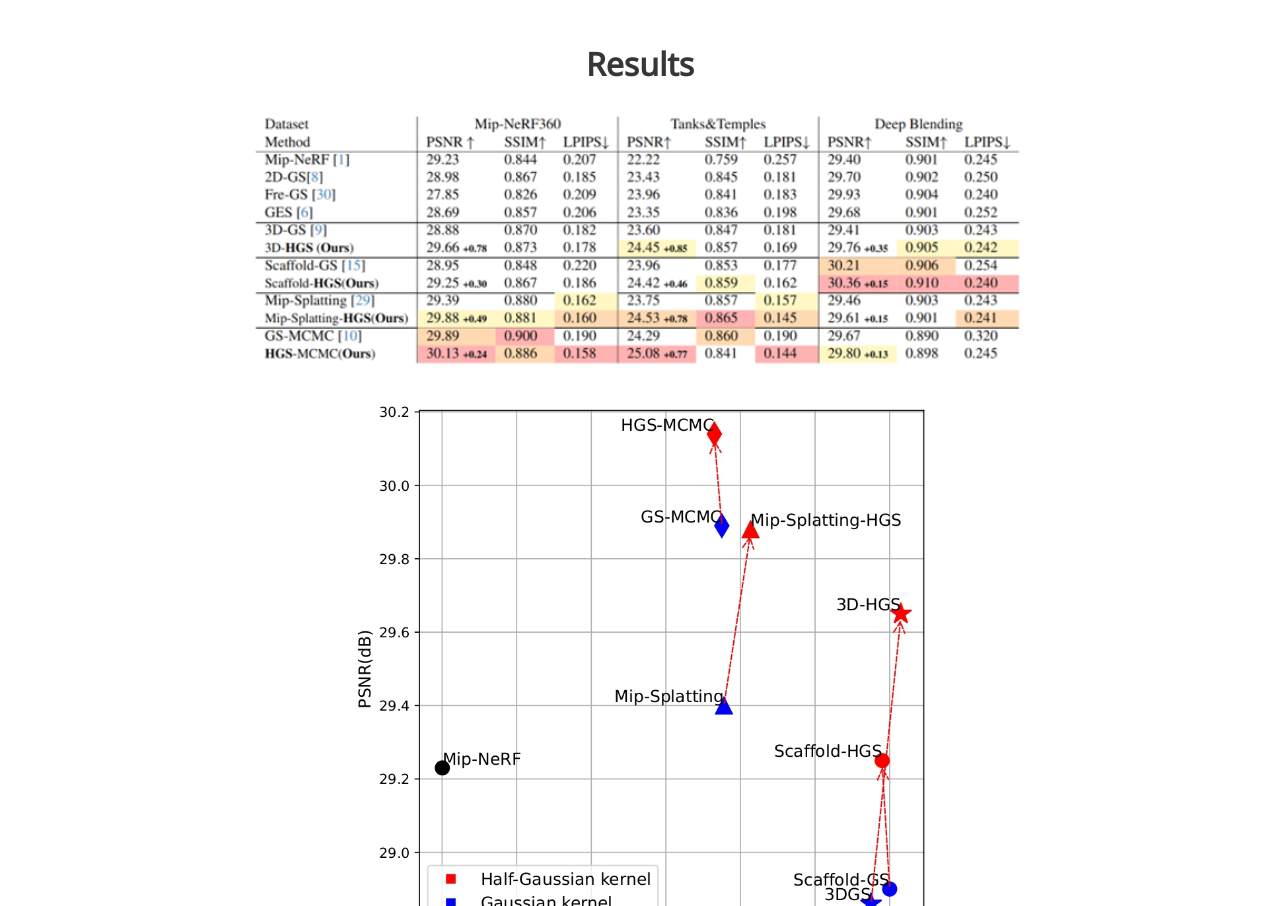
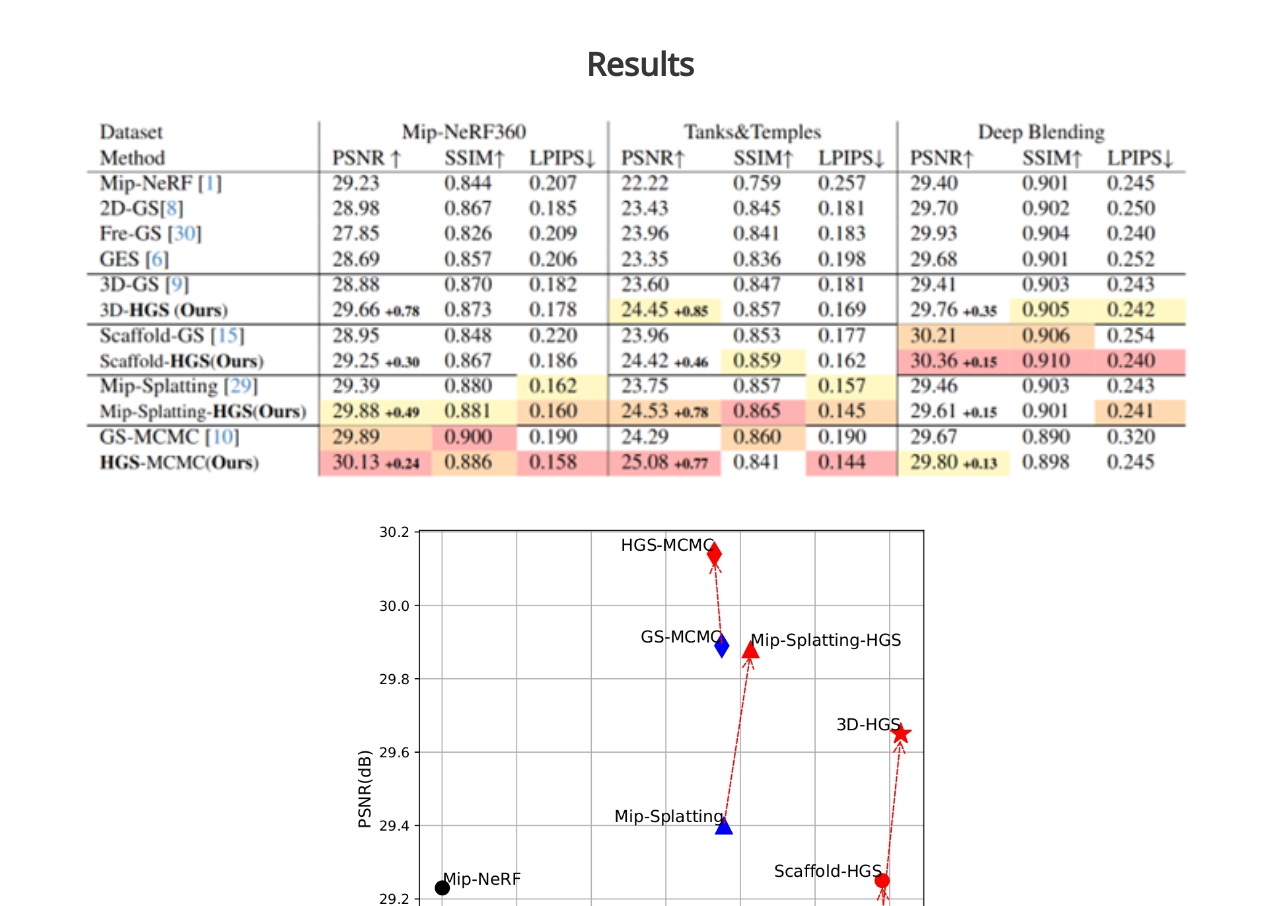
Before and after one commit to lihaolin88/CVPR-2025-3DHGS-webpage, a plain HTML site: page index.html in a window 1280 px wide. Shown: the part 2963-3869 px from the top of the page. Drawn offline with nearby package versions, Linux system fonts and the light colour scheme; some icons are missing; a web font is replaced by a local one.

Commit message:
Update index.html

```diff
--- a/index.html
+++ b/index.html
@@ -548,7 +548,7 @@ to capture high-frequency components.</p>
 <!--     </div> -->
 <!--  -->
     <div class="table-container">
-      <img src="table_3DHGS.png" alt="Quantitative comparison to the SOTA methods on real-world datasets" style="width:100%; max-width:800px; display:block; margin:auto;">
+      <img src="table_3DHGS.png" alt="Quantitative comparison to the SOTA methods on real-world datasets" style="width:100%; max-width:1200px; display:block; margin:auto;">
     </div>
     <!-- 图片 -->
     <div class="has-text-centered">
```
